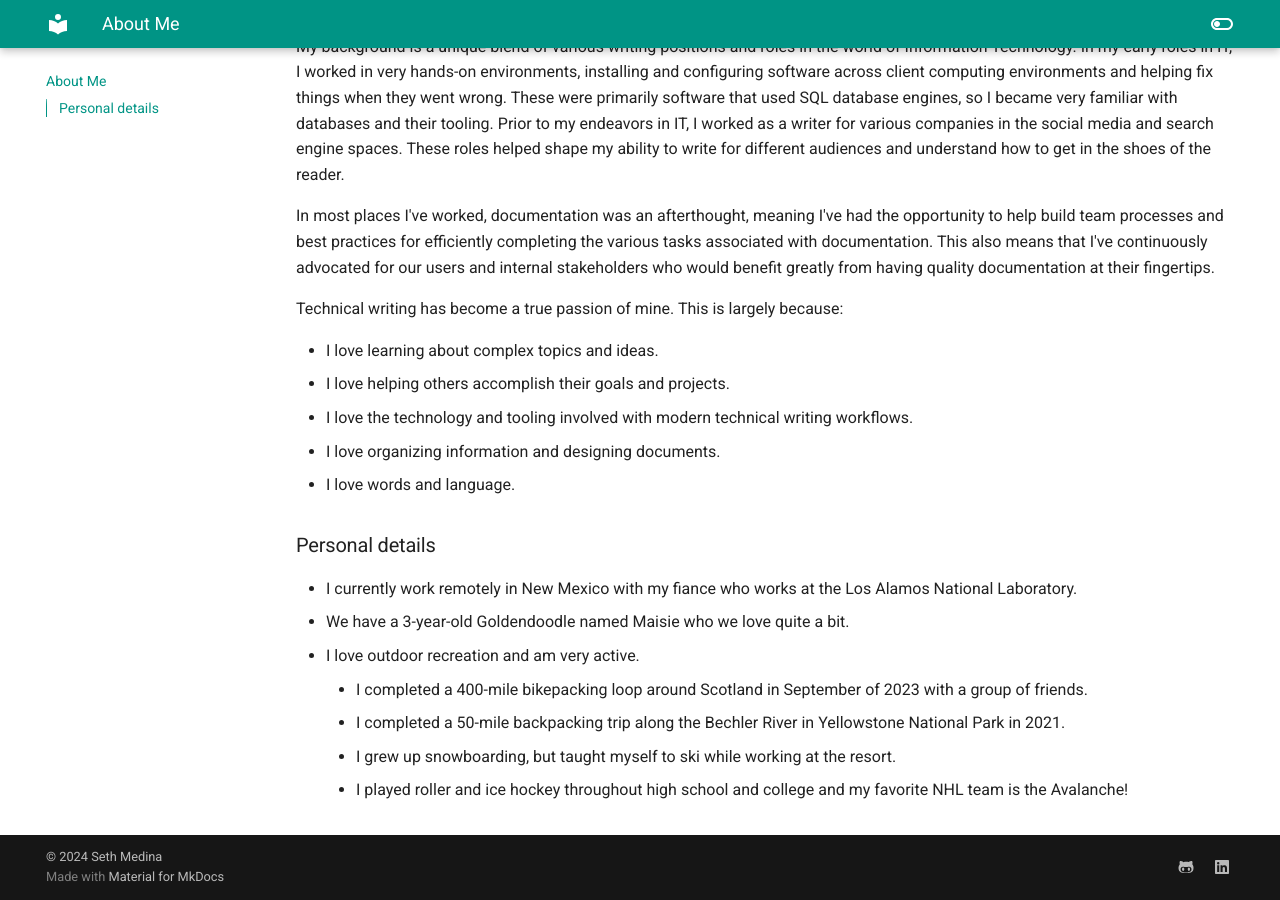
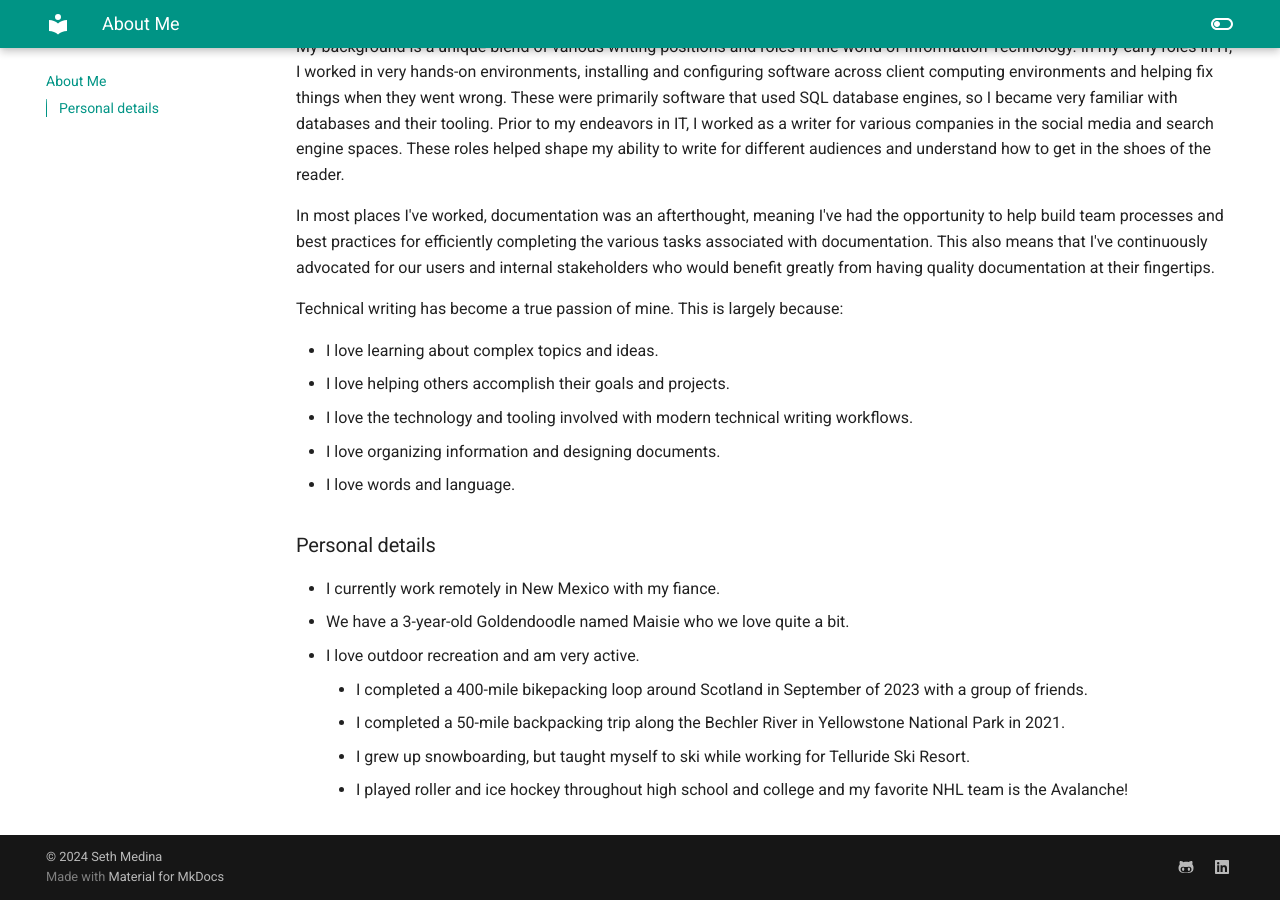
Before and after one commit to medinast21/medina-portfolio, an MkDocs documentation site: the page built from docs/AboutMe.md, in a window 1280 px wide and 900 px high, scrolled down 776 px. Built offline with MkDocs 1.6.1 and Material for MkDocs 9.7.7, drawn with Linux system fonts in a browser that asks for light colours.

Commit message:
Update AboutMe.md

```diff
--- a/docs/AboutMe.md
+++ b/docs/AboutMe.md
@@ -42,10 +42,10 @@ Technical writing has become a true passion of mine. This is largely because:
 
 ### Personal details
 
-* I currently work remotely in New Mexico with my fiance who works at the Los Alamos National Laboratory.
+* I currently work remotely in New Mexico with my fiance.
 * We have a 3-year-old Goldendoodle named Maisie who we love quite a bit.
 * I love outdoor recreation and am very active.
     * I completed a 400-mile bikepacking loop around Scotland in September of 2023 with a group of friends.
     * I completed a 50-mile backpacking trip along the Bechler River in Yellowstone National Park in 2021.
-    * I grew up snowboarding, but taught myself to ski while working at the resort.
+    * I grew up snowboarding, but taught myself to ski while working for Telluride Ski Resort.
     * I played roller and ice hockey throughout high school and college and my favorite NHL team is the Avalanche!
```
